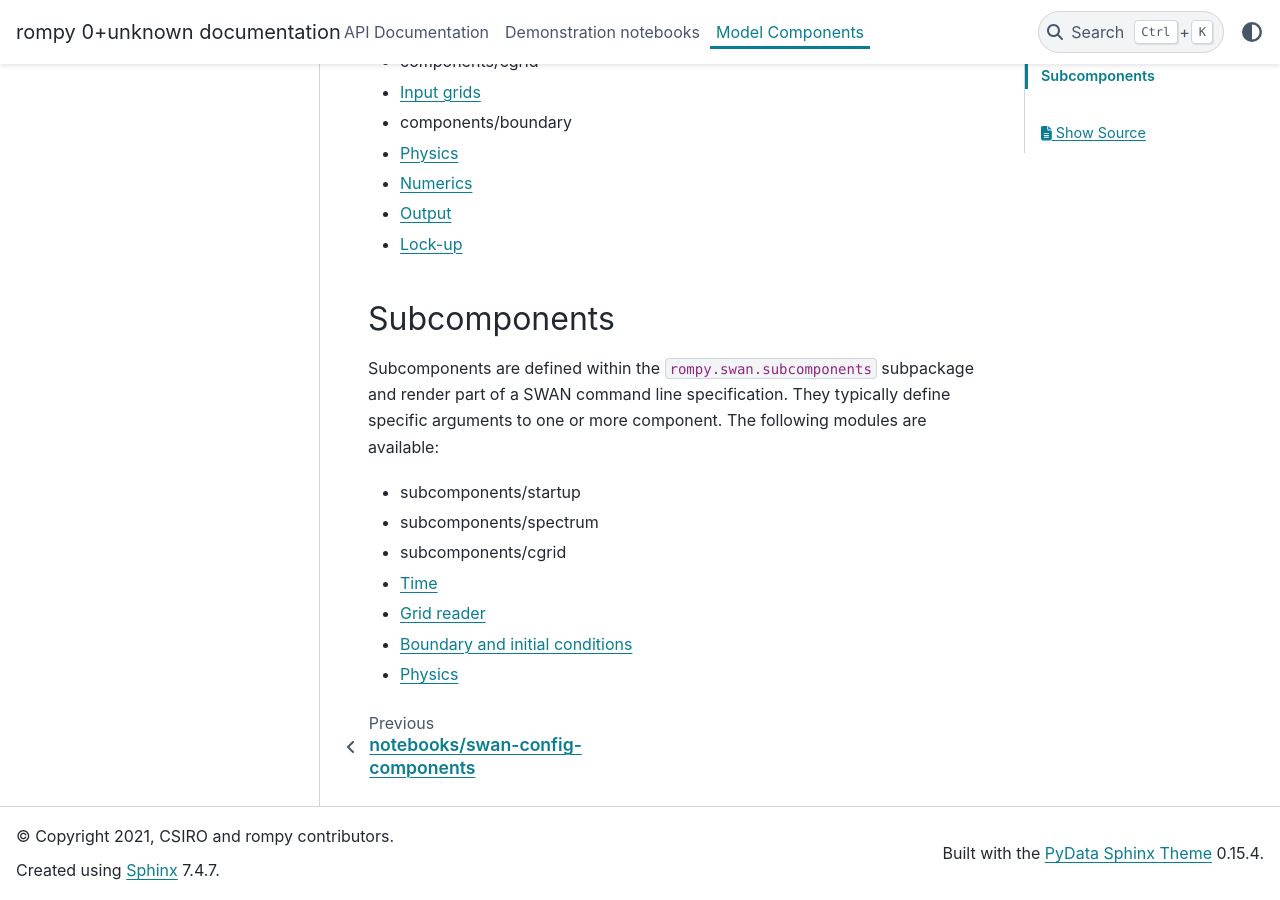
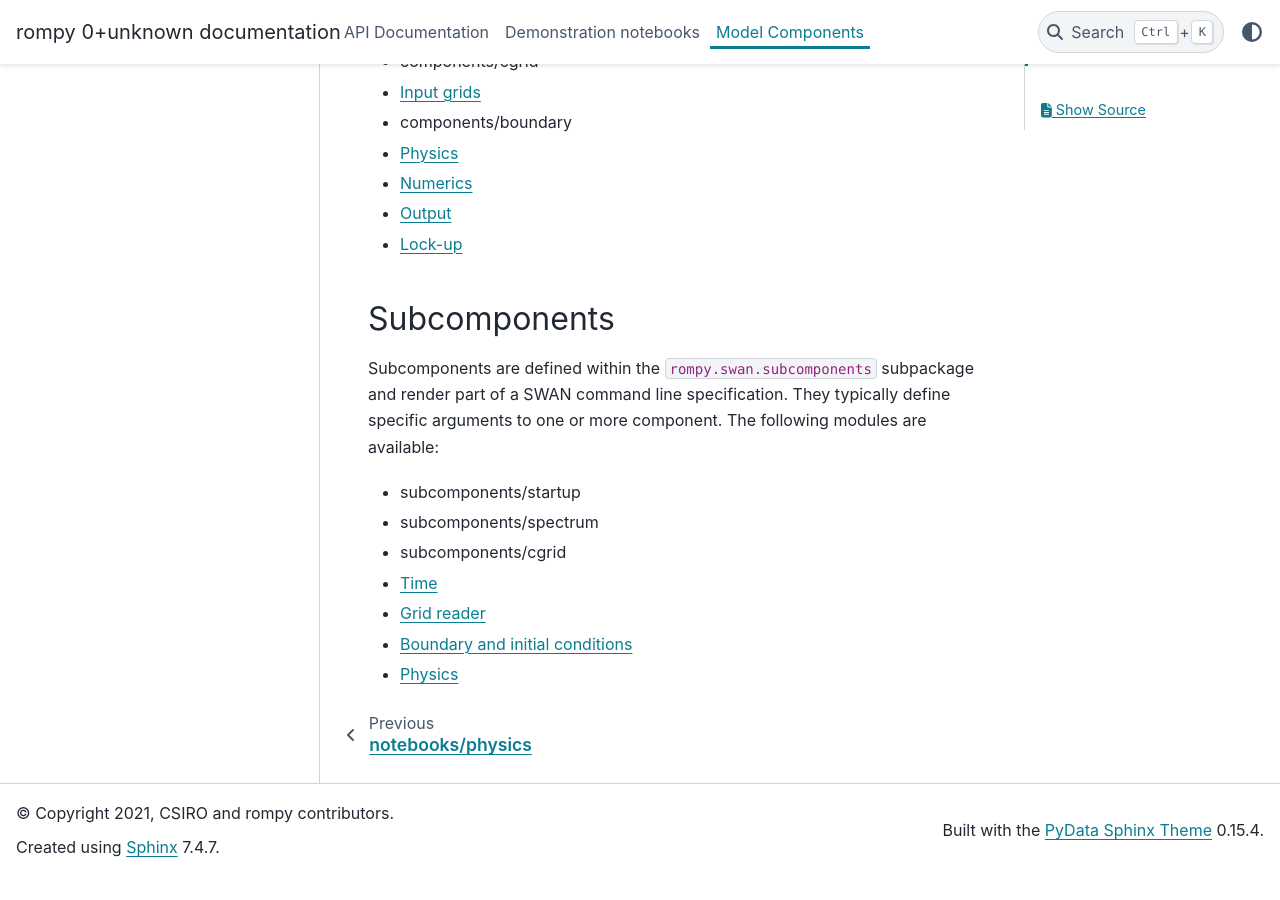
Before and after one commit to rom-py/rompy, a Sphinx documentation site: the page built from docs/source/components.rst, in a window 1280 px wide and 900 px high, scrolled down 1028 px. Built offline with Sphinx 7.4.7 and the PyData theme 0.15.4, drawn with Linux system fonts in a browser that asks for light colours; pages that are not in the unit, such as notebooks, are missing from menus; cross-references to code outside the pages are shown as plain code; after the commit the page ends 1905 px from its top, so only the background shows below that.

Commit message:
Add physics notebook

```diff
--- a/docs/source/demo.rst
+++ b/docs/source/demo.rst
@@ -10,3 +10,4 @@
   notebooks/demo
   notebooks/templates_demo
   notebooks/swan-config-components.ipynb
+  notebooks/physics.ipynb
```
